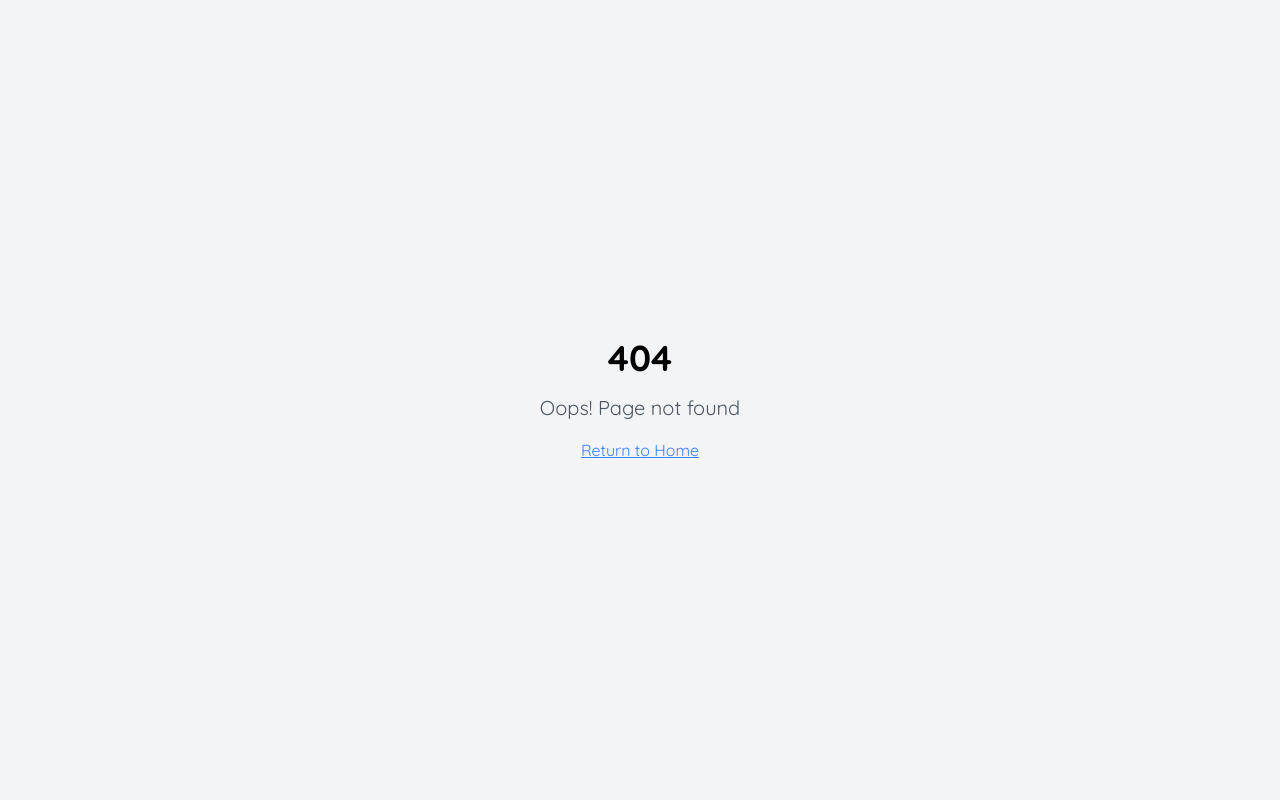
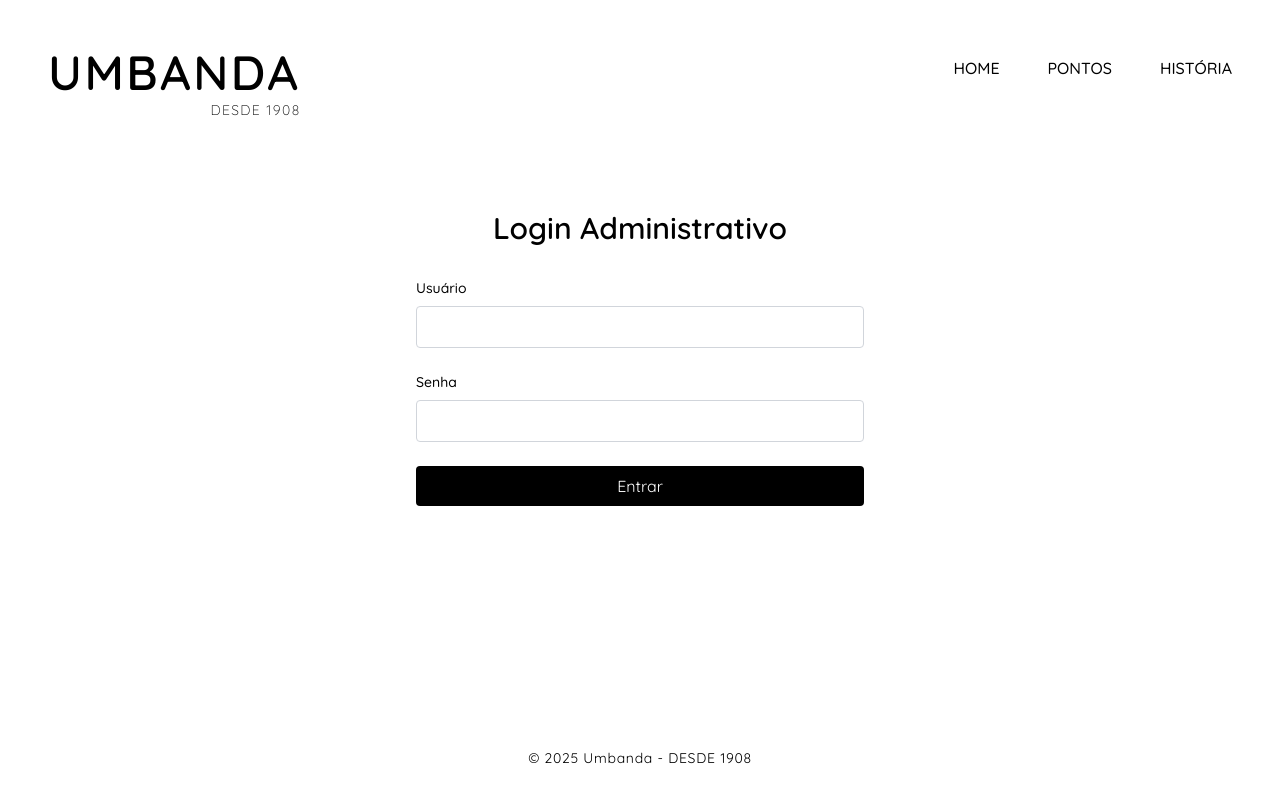
Before and after one commit to LenoBueno/simple-ink-umbanda, a React (Vite) app: page /admin in a window 1280 px wide. Before the commit this address had no page. Built offline with nearby package versions, Linux system fonts and the light colour scheme.

Commit message:
Add new page
This commit adds a new page to the website.

```diff
--- a/src/App.tsx
+++ b/src/App.tsx
@@ -7,6 +7,7 @@ import { BrowserRouter, Routes, Route } from "react-router-dom";
 import Index from "./pages/Index";
 import Historia from "./pages/Historia";
 import Pontos from "./pages/Pontos";
+import Admin from "./pages/Admin";
 import NotFound from "./pages/NotFound";
 
 const queryClient = new QueryClient();
@@ -21,6 +22,7 @@ const App = () => (
           <Route path="/" element={<Index />} />
           <Route path="/historia" element={<Historia />} />
           <Route path="/pontos" element={<Pontos />} />
+          <Route path="/admin" element={<Admin />} />
           <Route path="*" element={<NotFound />} />
         </Routes>
       </BrowserRouter>
--- a/src/components/Header.tsx
+++ b/src/components/Header.tsx
@@ -22,7 +22,7 @@ const Header = () => {
       }`}
     >
       <div className="relative">
-        <h1 className={`font-semibold tracking-wider shadow-black shadow-lg transition-all duration-300 ${
+        <h1 className={`font-semibold tracking-wider transition-all duration-300 ${
           isScrolled ? 'text-3xl' : 'text-5xl'
         }`}>UMBANDA</h1>
         <span className={`absolute -bottom-6 right-0 text-sm font-light tracking-widest uppercase transition-all duration-300 ${
--- a/src/components/Navigation.tsx
+++ b/src/components/Navigation.tsx
@@ -22,13 +22,13 @@ const Navigation = () => {
         <div className="relative">
           <button
             onClick={() => setIsMenuOpen(!isMenuOpen)}
-            className="p-2 hover:shadow-lg shadow-black transition-all"
+            className="p-2 transition-all"
           >
             <Menu size={24} />
           </button>
 
           {isMenuOpen && (
-            <ul className="absolute top-full right-0 mt-2 bg-white shadow-black shadow-lg py-4 px-6 min-w-[200px] animate-fadeIn">
+            <ul className="absolute top-full right-0 mt-2 bg-white py-4 px-6 min-w-[200px] animate-fadeIn">
               <li className="mb-4">
                 <Link
                   to="/"
@@ -61,9 +61,9 @@ const Navigation = () => {
         </div>
       ) : (
         <ul className="flex space-x-12 items-center">
-          <Link to="/" className="nav-link shadow-black">Home</Link>
-          <Link to="/pontos" className="nav-link shadow-black">Pontos</Link>
-          <Link to="/historia" className="nav-link shadow-black">História</Link>
+          <Link to="/" className="nav-link">Home</Link>
+          <Link to="/pontos" className="nav-link">Pontos</Link>
+          <Link to="/historia" className="nav-link">História</Link>
         </ul>
       )}
     </nav>
--- a/src/index.css
+++ b/src/index.css
@@ -22,6 +22,6 @@
 @layer components {
   .nav-link {
     @apply text-base uppercase font-medium relative transition-all duration-200
-           hover:text-neutral-600 hover:shadow-black hover:shadow-lg py-2;
+           hover:text-neutral-600 py-2;
   }
 }
--- /dev/null
+++ b/src/pages/Admin.tsx
@@ -0,0 +1,99 @@
+
+import { useNavigate } from "react-router-dom";
+import { useState } from "react";
+import Header from "../components/Header";
+import Navigation from "../components/Navigation";
+import Footer from "../components/Footer";
+
+const Admin = () => {
+  const [username, setUsername] = useState("");
+  const [password, setPassword] = useState("");
+  const [isAuthenticated, setIsAuthenticated] = useState(false);
+  const [error, setError] = useState("");
+
+  const navigate = useNavigate();
+
+  const handleLogin = (e: React.FormEvent) => {
+    e.preventDefault();
+    if (username === "root" && password === "Ftec@148750W559rt") {
+      setIsAuthenticated(true);
+      setError("");
+    } else {
+      setError("Credenciais inválidas");
+    }
+  };
+
+  return (
+    <div className="min-h-screen w-full bg-white text-black relative overflow-hidden animate-fadeIn flex flex-col">
+      <Header />
+      <Navigation />
+      <main className="flex-1 w-full flex items-center justify-center px-24 py-48">
+        {!isAuthenticated ? (
+          <div className="max-w-md w-full">
+            <h2 className="text-3xl font-semibold mb-8 text-center">Login Administrativo</h2>
+            <form onSubmit={handleLogin} className="space-y-6">
+              <div>
+                <label htmlFor="username" className="block text-sm font-medium mb-2">
+                  Usuário
+                </label>
+                <input
+                  id="username"
+                  type="text"
+                  value={username}
+                  onChange={(e) => setUsername(e.target.value)}
+                  className="w-full p-2 border border-gray-300 rounded"
+                  required
+                />
+              </div>
+              <div>
+                <label htmlFor="password" className="block text-sm font-medium mb-2">
+                  Senha
+                </label>
+                <input
+                  id="password"
+                  type="password"
+                  value={password}
+                  onChange={(e) => setPassword(e.target.value)}
+                  className="w-full p-2 border border-gray-300 rounded"
+                  required
+                />
+              </div>
+              {error && (
+                <p className="text-red-500 text-sm">{error}</p>
+              )}
+              <button
+                type="submit"
+                className="w-full bg-black text-white py-2 rounded hover:bg-gray-800 transition-colors"
+              >
+                Entrar
+              </button>
+            </form>
+          </div>
+        ) : (
+          <div className="max-w-4xl w-full">
+            <h2 className="text-3xl font-semibold mb-8">Painel Administrativo</h2>
+            <div className="grid grid-cols-2 gap-8">
+              <div
+                onClick={() => navigate("/admin/historia")}
+                className="p-6 border rounded cursor-pointer hover:shadow-lg transition-shadow"
+              >
+                <h3 className="text-xl font-semibold mb-2">Editar História</h3>
+                <p className="text-gray-600">Modifique o conteúdo da página História</p>
+              </div>
+              <div
+                onClick={() => navigate("/admin/pontos")}
+                className="p-6 border rounded cursor-pointer hover:shadow-lg transition-shadow"
+              >
+                <h3 className="text-xl font-semibold mb-2">Editar Pontos</h3>
+                <p className="text-gray-600">Gerencie playlists e pontos de umbanda</p>
+              </div>
+            </div>
+          </div>
+        )}
+      </main>
+      <Footer />
+    </div>
+  );
+};
+
+export default Admin;
```
